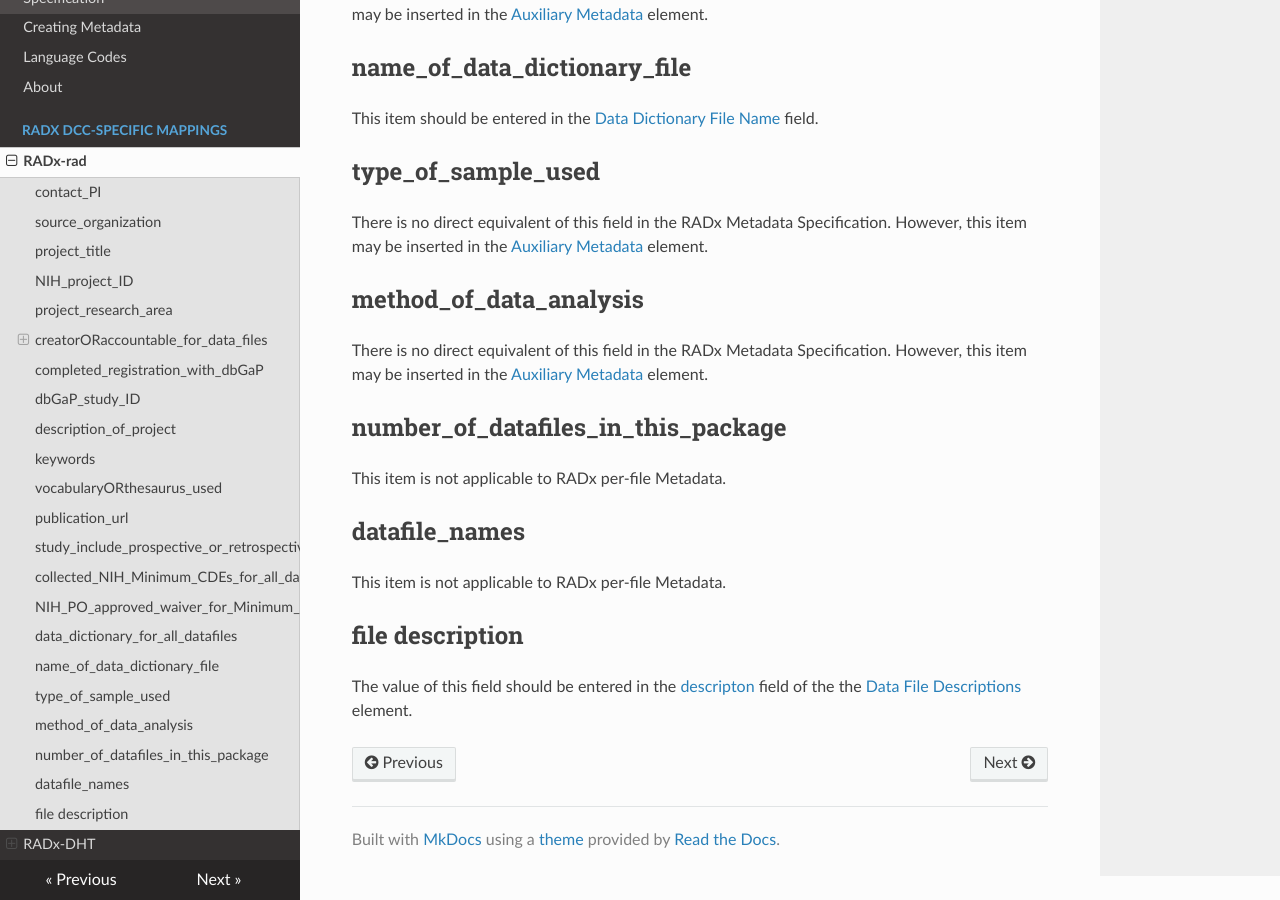
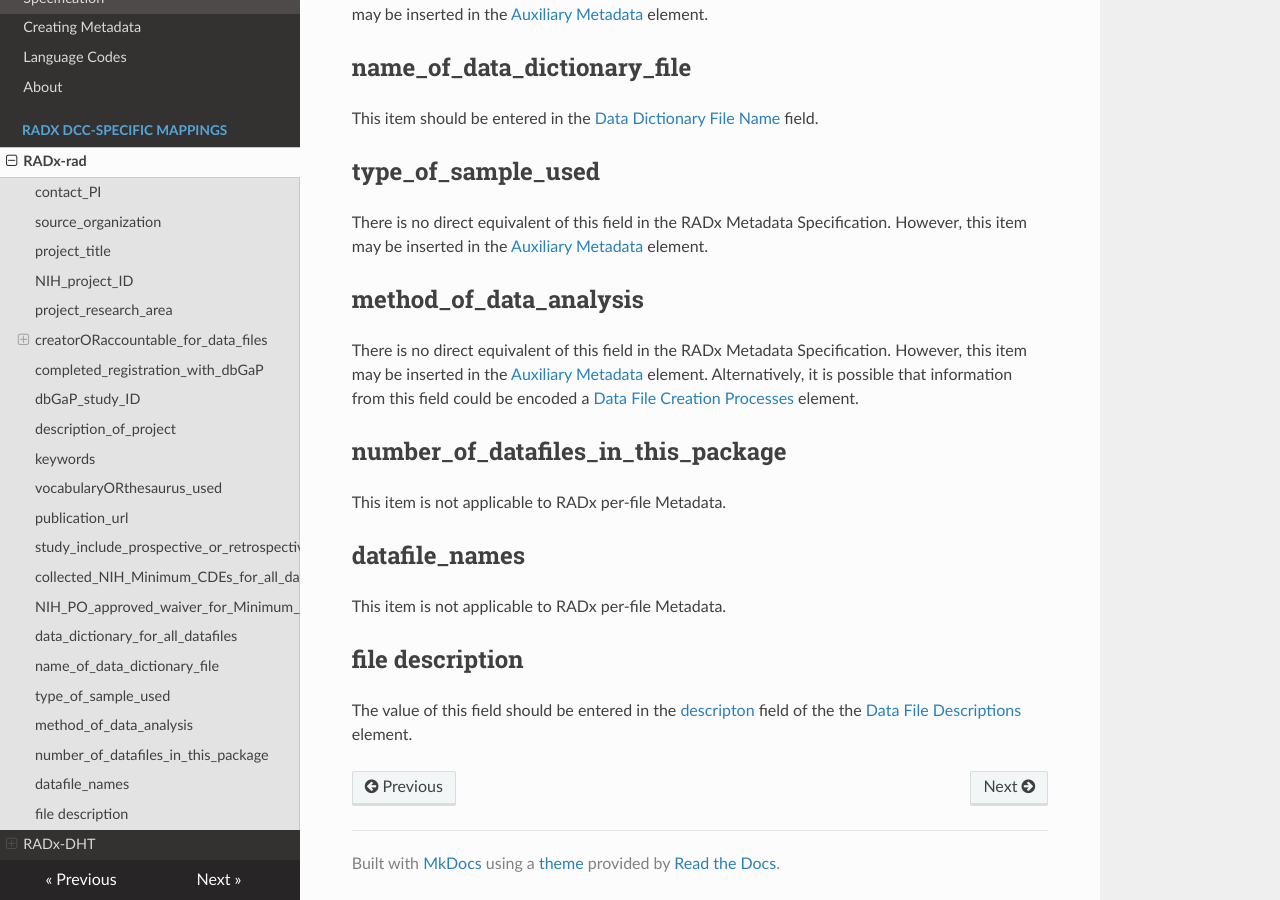
Before and after one commit to RADx/radx-metadata-spec-docs, an MkDocs documentation site: the page built from docs/radx-rad-mapping.md, in a window 1280 px wide and 900 px high, scrolled down 3775 px. Built offline with MkDocs 1.6.1, drawn with Linux system fonts in a browser that asks for light colours; nearby versions of some CDN libraries.

Commit message:
Added ref to data file processes element

```diff
--- a/docs/radx-rad-mapping.md
+++ b/docs/radx-rad-mapping.md
@@ -115,7 +115,7 @@ There is no direct equivalent of this field in the RADx Metadata Specification.
 
 ## method_of_data_analysis
 
-There is no direct equivalent of this field in the RADx Metadata Specification. However, this item may be inserted in the [Auxiliary Metadata](specification.md#auxiliary-metadata) element.
+There is no direct equivalent of this field in the RADx Metadata Specification. However, this item may be inserted in the [Auxiliary Metadata](specification.md#auxiliary-metadata) element.  Alternatively, it is possible that information from this field could be encoded a [Data File Creation Processes](specification.md#data-file-creation-processes) element.
 
 ## number_of_datafiles_in_this_package
 
```
